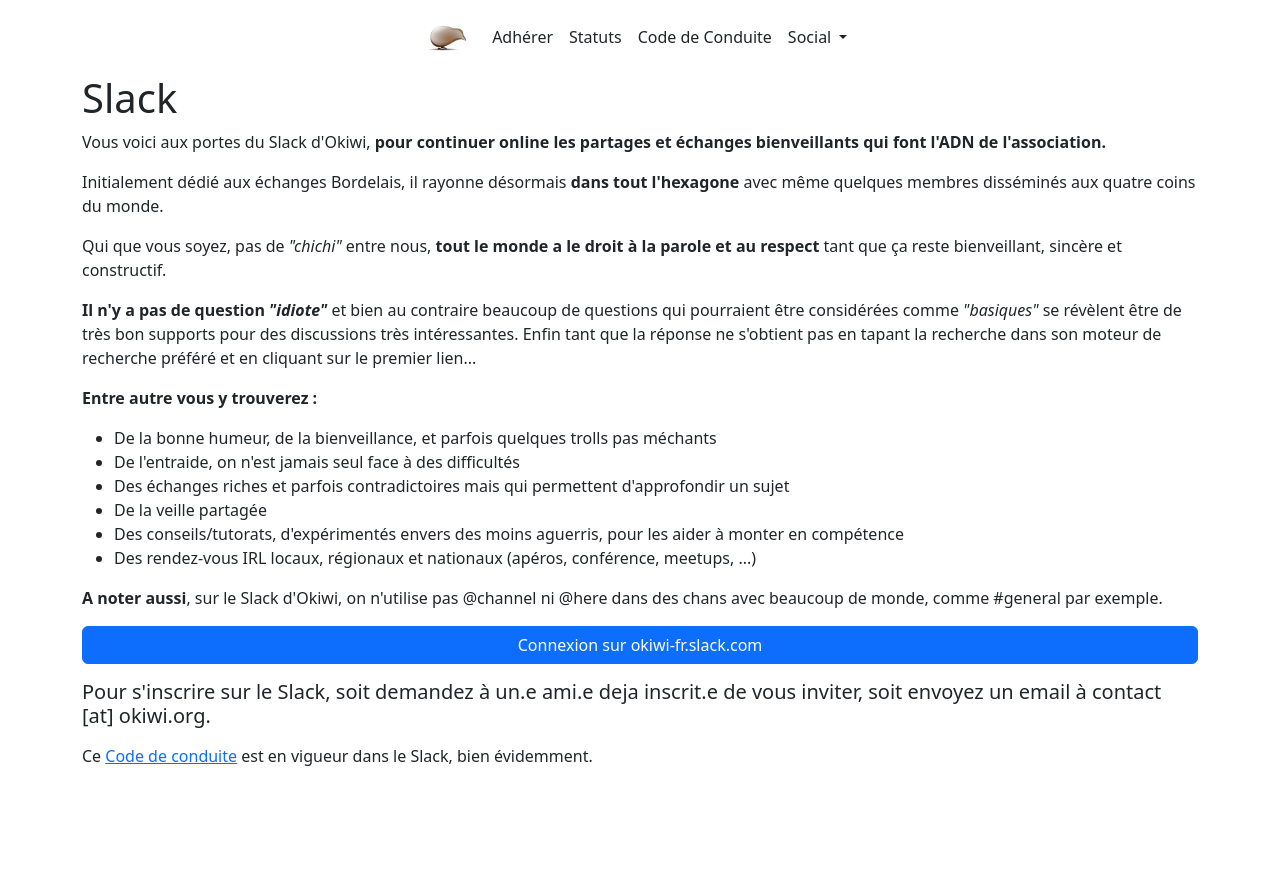
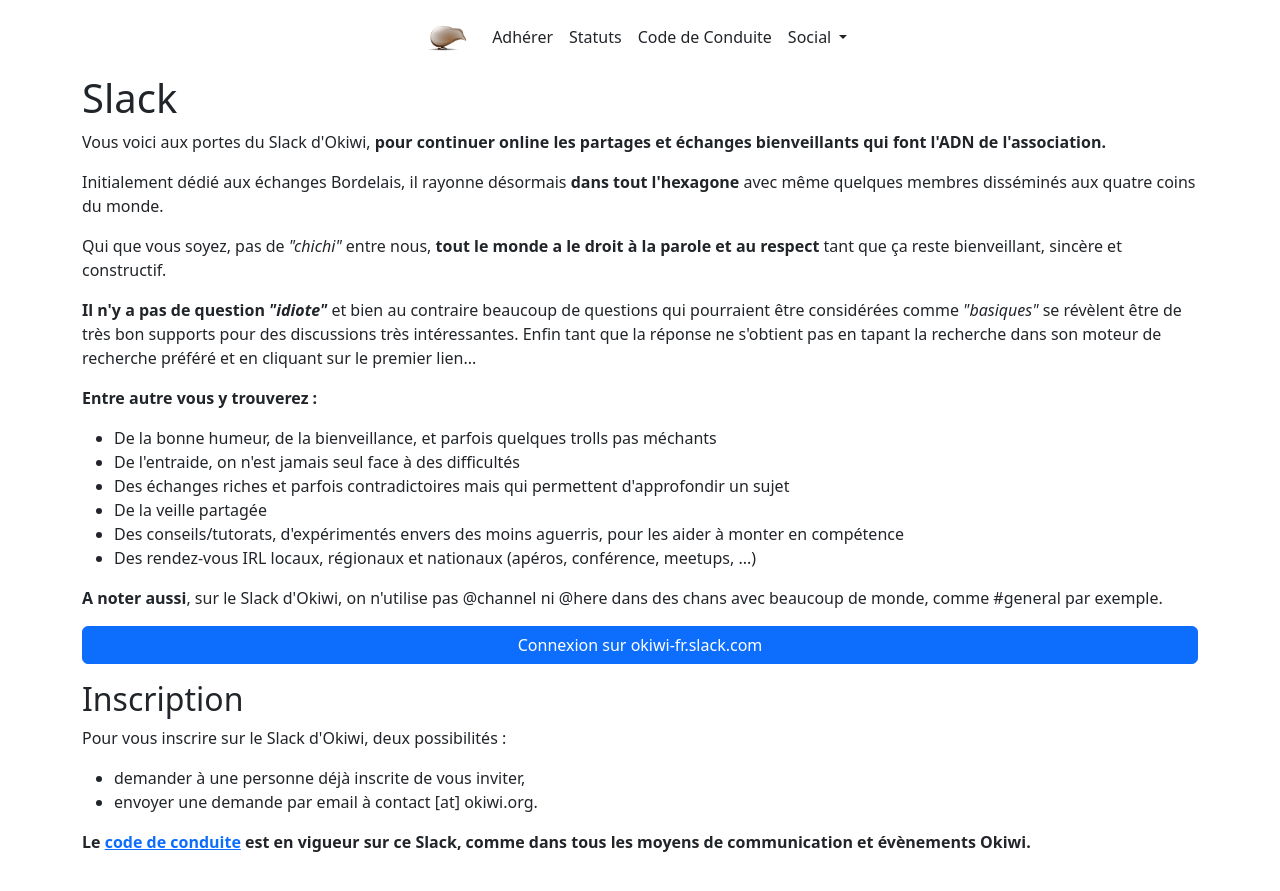
Before and after one commit to okiwi/okiwi.org, a Jekyll site: the page built from slack/index.html, in a window 1280 px wide. Shown: the top 891 px of the page. Built offline with Jekyll 4.4.1, drawn with Linux system fonts in a browser that asks for light colours.

Commit message:
Mis à jour description inscription et CoC

```diff
--- a/slack/index.html
+++ b/slack/index.html
@@ -32,11 +32,14 @@
                 <a href="https://okiwi-fr.slack.com" class="btn btn-primary" role="button" data-bs-toggle="button">
                     Connexion <span class="hidden-sm-down">sur okiwi-fr.slack.com</span>
                 </a>
-                <h5>
-                Pour s'inscrire sur le Slack, soit demandez à un.e ami.e deja inscrit.e de vous inviter, soit envoyez un email à contact [at] okiwi.org.
-                </h5>
+	    <h2>Inscription</h2>
+	    <p>Pour vous inscrire sur le Slack d'Okiwi, deux possibilités :</p>
+	    <ul>
+		    <li>demander à une personne déjà inscrite de vous inviter,</li>
+		    <li>envoyer une demande par email à contact [at] okiwi.org.</li>
+                </ul>
             </p>
-            <p>Ce <a href="/CoC.html">Code de conduite</a> est en vigueur dans le Slack, bien évidemment.</p>
+            <b>Le <a href="/CoC.html">code de conduite</a> est en vigueur sur ce Slack, comme dans tous les moyens de communication et évènements Okiwi.</b>
         </div>
     </div>
 </div>
```
